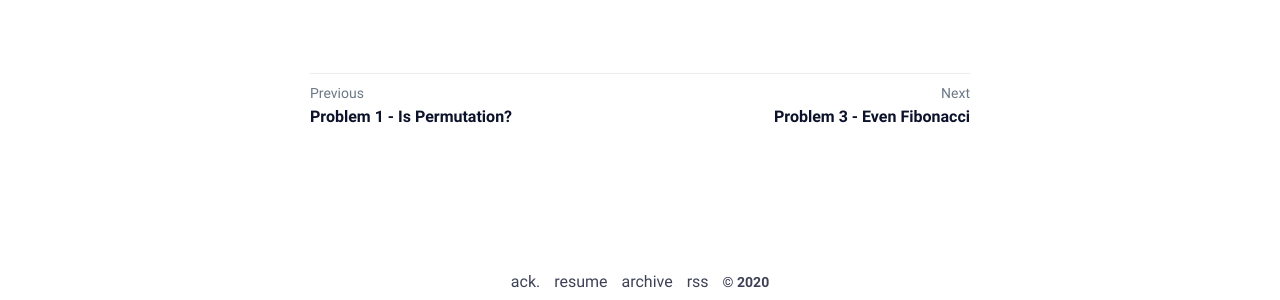
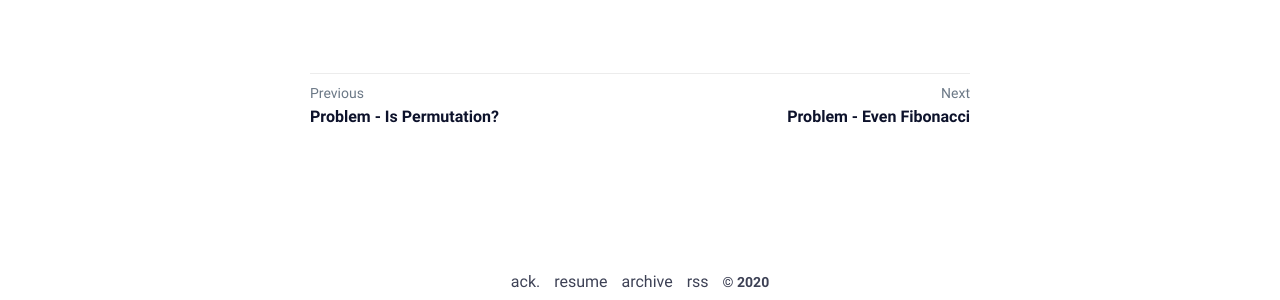
Before and after one commit to jervenclark/jervenclark.github.io, a Jekyll site: the page built from _posts/2020-06-19-problem-sum-of-multiples.md, in a window 1280 px wide and 900 px high, scrolled down 1051 px. Shown: the part 544-844 px from the top of the window. Built offline with Jekyll 4.4.1, drawn with Linux system fonts in a browser that asks for light colours; part of the change alters nothing that is shown; some of the changed text lies outside the part shown.

Commit message:
Update post filenames

```diff
--- a/_config.yml
+++ b/_config.yml
@@ -7,7 +7,7 @@ timezone: Asia/Manila
 image: assets/img/avatar.jpeg # This image used for Open Graph more info https://ogp.me/
 repo: https://github.com/jervenclark/jervenclark.github.io
 mode: dark
-paginate: 10
+paginate: 20
 paginate_path: "/page:num/"
 
 # Profile settings
--- a/_posts/2020-06-18-problem-1-is-permutation.md
+++ b/_posts/2020-06-18-problem-is-permutation.md
@@ -1,10 +1,10 @@
 ---
-title: Problem 1 - Is Permutation?
-date: 2020-06-18 22:41:33 +0800
-modified: 2020-06-18 22:41:33 +0800
-tags: [python, problem, solution]
-description:
-series:
+title       : Problem - Is Permutation?
+date        : 2020-06-18 22:41:33 +0800
+modified    : 2020-06-18 22:41:33 +0800
+tags        : [python, problem, solution]
+description :
+series      :
 ---
 
 > Given two strings, write a method to decide if one is a permutation of the other
--- a/_posts/2020-06-19-problem-2-sum-of-multiples.md
+++ b/_posts/2020-06-19-problem-sum-of-multiples.md
@@ -1,11 +1,11 @@
 ---
-title: Problem 2 - Sum of Multiples
-date: 2020-06-19 10:14:02 +0800
-modified: 2020-06-19 10:14:02 +0800
-tags: [python, problem, solution]
-description:
-series:
-usemathjax: true
+title       : Problem - Sum of Multiples
+date        : 2020-06-19 10:14:02 +0800
+modified    : 2020-06-19 10:14:02 +0800
+tags        : [python, problem, solution]
+description :
+series      :
+usemathjax  : true
 ---
 
 ## Problem
--- a/_posts/2020-06-20-problem-3-even-fibonacci.md
+++ b/_posts/2020-06-20-problem-even-fibonacci.md
@@ -1,11 +1,11 @@
 ---
-title: Problem 3 - Even Fibonacci
-date: 2020-06-20 11:53:48 +0800
-modified: 2020-06-20 11:53:48 +0800
-tags: [python, problem, solution]
-description:
-series:
-usemathjax: true
+title       : Problem - Even Fibonacci
+date        : 2020-06-20 11:53:48 +0800
+modified    : 2020-06-20 11:53:48 +0800
+tags        : [python, problem, solution]
+description :
+series      :
+usemathjax  : true
 ---
 
 ## Problem
```
